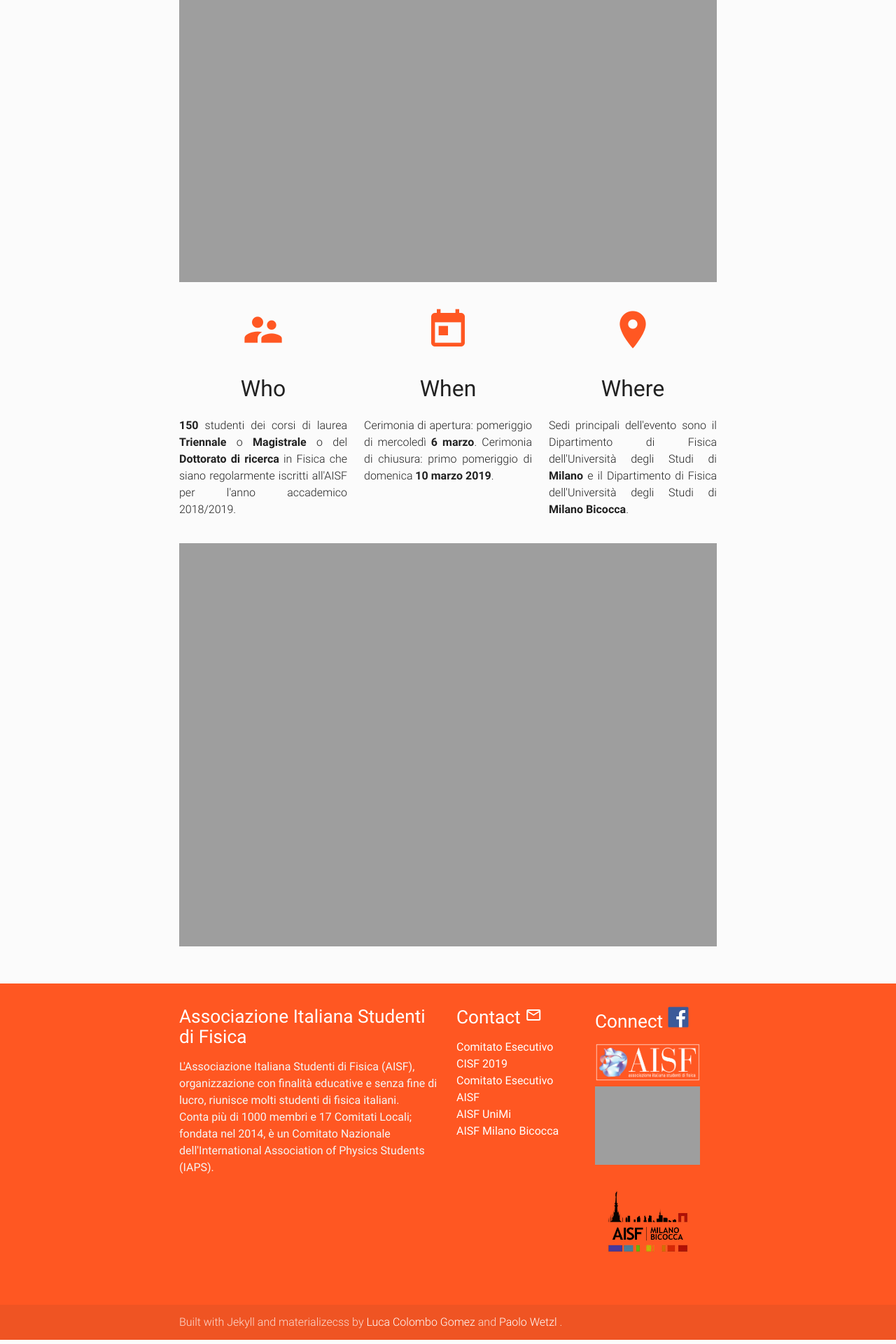
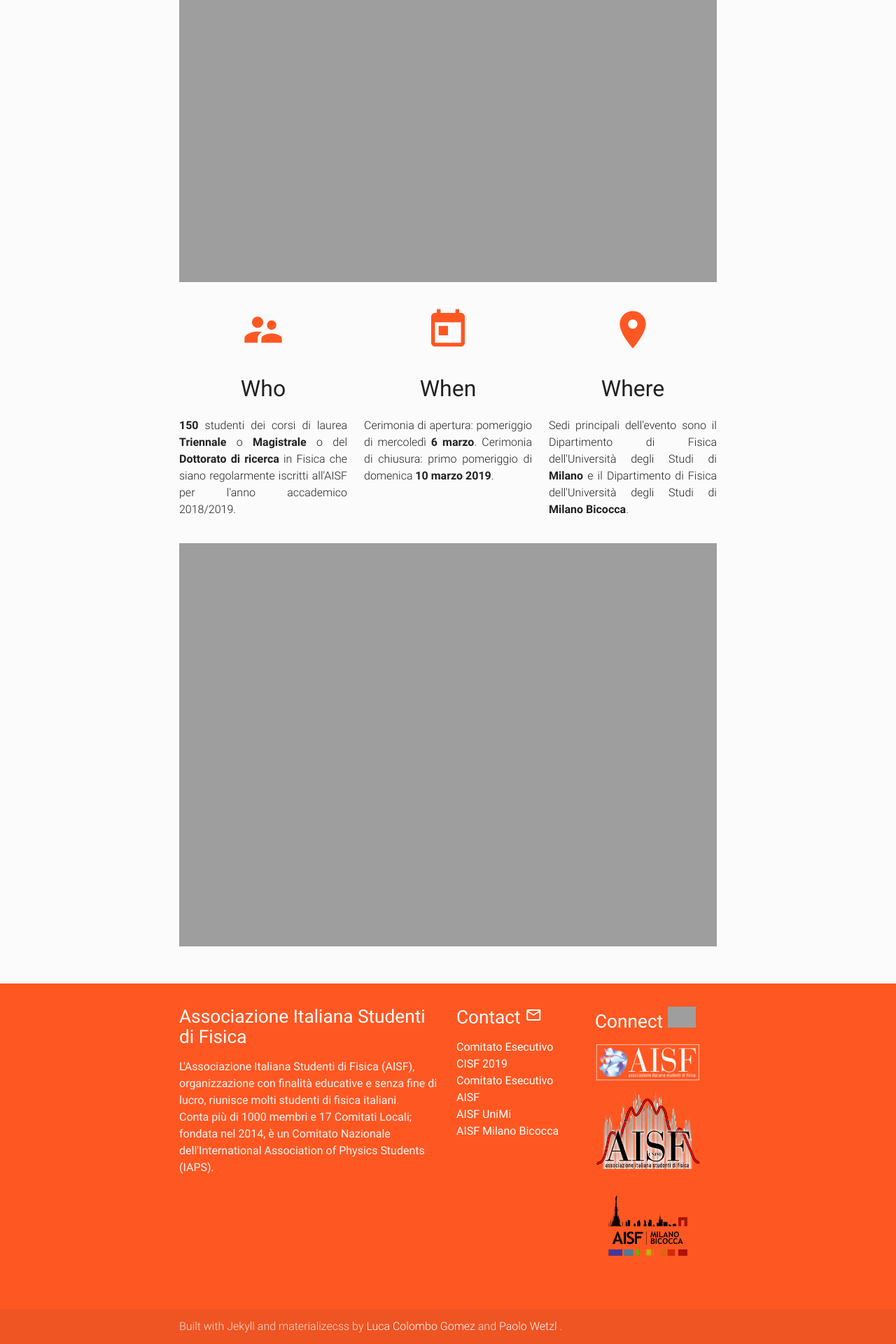
Before and after one commit to ai-sf/cisf19, a Jekyll site: the page built from index.html, in a window 1280 px wide. Shown: the part 993-2913 px from the top of the page at 70% size. Built offline with Jekyll 4.4.1, drawn with Linux system fonts in a browser that asks for light colours; nearby versions of some CDN libraries.

Commit message:
image optimization for loading speedup + fix staff page

```diff
--- a/_data/footer.yml
+++ b/_data/footer.yml
@@ -15,13 +15,13 @@
 connect:
   - name: AISF
     url: https://www.facebook.com/aisf.fisica/
-    img_name: AISF_logo_white_nobkg.png
+    img_name: /footer/AISF_logo_white_nobkg.png
   - name: AISF UniMi
     url: https://www.facebook.com/aisfunimi/
-    img_name: logo_AISF_UNIMI.svg
+    img_name: /footer/logo_AISF_UNIMI.png
   - name: AISF Milano Bicocca
     url: https://www.facebook.com/AISFMilanoBICOCCA/
-    img_name: logo_AISF_UNIMIB.png
+    img_name: /footer/logo_AISF_UNIMIB.png
 
 
 
--- a/_data/sponsor.yml
+++ b/_data/sponsor.yml
@@ -88,7 +88,7 @@
       link: http://www.museoscienza.org/
       fb: https://www.facebook.com/museoscienza
     - text: Società Astronomica Italiana
-      img: SAI.png
+      img: SAI.jpg
       link: http://sait.interlandia.net/
       fb: https://it-it.facebook.com/SocietaAstronomicaItalianaSaIt/
     - text: WISE
--- a/_includes/footer.html
+++ b/_includes/footer.html
@@ -14,7 +14,7 @@
         </ul>
       </div>
       <div class="col l3 m6 s6">
-        <h5 class="white-text">Connect  <img src="{{site.url}}/img/logo_FB.svg" height=30px></h5>
+        <h5 class="white-text">Connect  <img src="{{site.url}}/img/logo_FB.png" height=30px></h5>
         <ul>
           {% for item in site.data.footer.connect %}
 	        <li>
--- a/_includes/nav.html
+++ b/_includes/nav.html
@@ -42,7 +42,7 @@
         </ul>
 
         <ul id="nav-mobile" class="side-nav">
-            <li class="logo"><a id="mobile-logo-container" href="{{ site.url }}"><object id="front-page-logo" type="image/png" style="width:80%" data="{{ site.url }}/img/logo.png">Your browser does not support PNG</object></a></li>
+            <li class="logo"><a id="mobile-logo-container" href="{{ site.url }}"><object id="front-page-logo" type="image/png" style="width:80%" data="{{ site.url }}/img/logo_r.png">Your browser does not support PNG</object></a></li>
             {% for item in include.nav %}
                 {% if item.subitems %}
                 <li class="no-padding">
```
Also changed, not shown: _data/organizzatori.yml (+12 -12 lines), img/footer/AISF_logo_white_nobkg.png (renamed from img/AISF_logo_white_nobkg.png), img/footer/logo_AISF_UNIMI.png (added), img/footer/logo_AISF_UNIMIB.png (renamed from img/logo_AISF_UNIMIB.png), img/footer/logo_FB.svg (renamed from img/logo_FB.svg), img/logo_r.png (added), img/speakers/square_crop/forte.jpg, img/sponsor/SAI.jpg (added).
